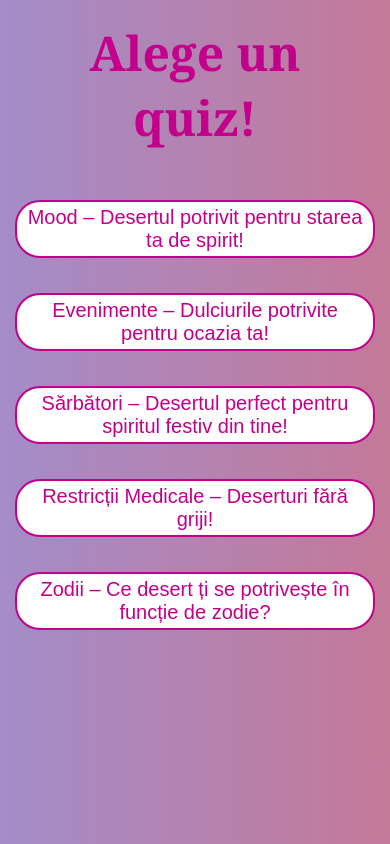
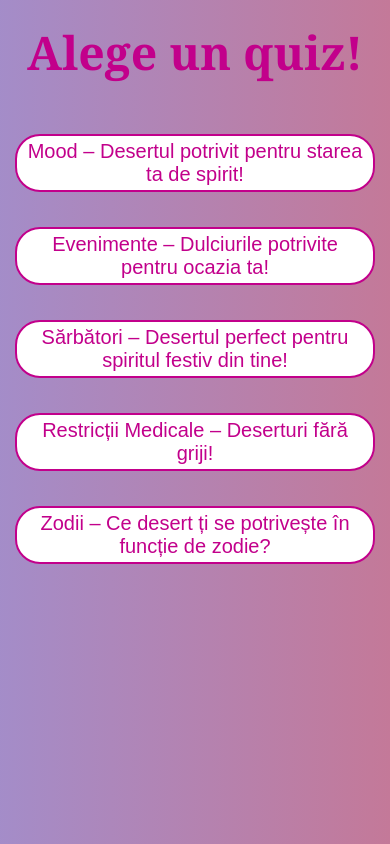
Before and after one commit to CowLORD420/idk, a React (Vite) app: page / in a window 390 px wide. Built offline with nearby package versions, Linux system fonts and the light colour scheme.

Commit message:
Add mobile

```diff
--- a/src/App.css
+++ b/src/App.css
@@ -147,7 +147,7 @@ body, html {
 
 @media (max-width: 768px) {
   .question {
-    font-size: 3em;
+    font-size: 2.9em;
     margin: 5px 10px 50px; /* Slightly reduced spacing */
   }
 
```
